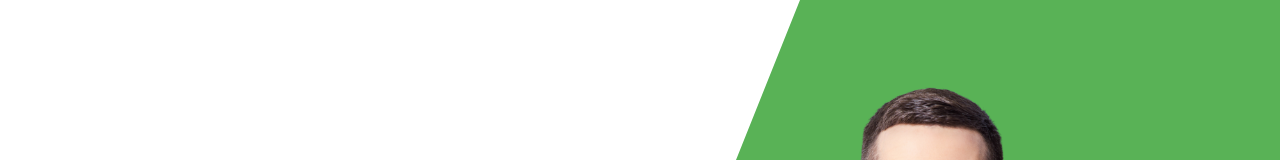
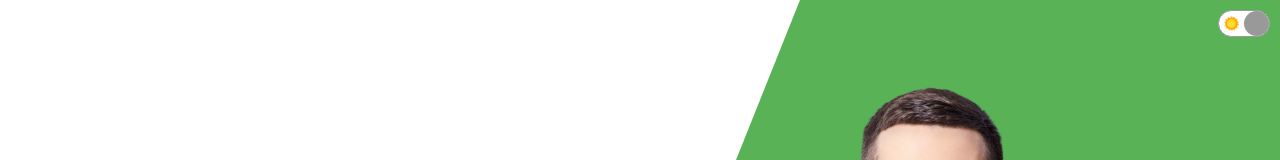
Before and after one commit to adesettiawan/react-landing-page, a React (Create React App) app: page / in a window 1280 px wide. Shown: the top 160 px of the page. Built offline with nearby package versions, Linux system fonts and the light colour scheme.

Commit message:
add usecontext

```diff
--- a/src/App.jsx
+++ b/src/App.jsx
@@ -1,12 +1,23 @@
-import React from "react";
+import React, { useContext } from "react";
 import About from "./components/about/About";
 import Contact from "./components/contact/Contact";
 import Intros from "./components/intro/Intros";
 import ProductList from "./components/productList/ProductList";
+import Toggle from "./components/Toggle/Toggle";
+import { ThemeContext } from "./context.js";
 
 function App() {
+  const theme = useContext(ThemeContext);
+  const darkMode = theme.state.darkMode;
+
   return (
-    <div>
+    <div
+      style={{
+        backgroundColor: darkMode ? "#222" : "#fff",
+        color: darkMode && "#fff",
+      }}
+    >
+      <Toggle />
       <Intros />
       <About />
       <ProductList />
--- /dev/null
+++ b/src/components/Toggle/Toggle.jsx
@@ -0,0 +1,27 @@
+import React, { useContext } from "react";
+import Sun from "../../img/sun.png";
+import Moon from "../../img/moon.png";
+import "./toggle.css";
+import { ThemeContext } from "../../context";
+
+const Toggle = () => {
+  const theme = useContext(ThemeContext);
+
+  const handleClick = () => {
+    theme.dispatch({ type: "TOGGLE" });
+  };
+
+  return (
+    <div className="t">
+      <img src={Sun} alt="" className="t-icon" />
+      <img src={Moon} alt="" className="t-icon" />
+      <div
+        className="t-button"
+        onClick={handleClick}
+        style={{ left: theme.state.darkMode ? 0 : 25 }}
+      ></div>
+    </div>
+  );
+};
+
+export default Toggle;
--- /dev/null
+++ b/src/components/Toggle/toggle.css
@@ -0,0 +1,28 @@
+.t {
+  width: 50px;
+  height: 25px;
+  border-radius: 20px;
+  position: fixed;
+  top: 10px;
+  right: 10px;
+  z-index: 999;
+  background-color: #fff;
+  border: 1px solid #999;
+  align-items: center;
+  justify-content: space-around;
+  display: flex;
+}
+
+.t-icon {
+  width: 15px;
+  height: 15px;
+}
+
+.t-button {
+  width: 25px;
+  height: 25px;
+  background-color: #999;
+  position: absolute;
+  border-radius: 50%;
+  cursor: pointer;
+}
--- a/src/components/contact/Contact.jsx
+++ b/src/components/contact/Contact.jsx
@@ -1,13 +1,16 @@
-import React, { useRef, useState } from "react";
+import React, { useContext, useRef, useState } from "react";
 import "./contact.css";
 import Phone from "../../img/phone.png";
 import Address from "../../img/address.png";
 import Email from "../../img/email.png";
 import emailjs from "@emailjs/browser";
+import { ThemeContext } from "../../context";
 
 const Contact = () => {
   const formRef = useRef();
   const [done, setDone] = useState(false);
+  const theme = useContext(ThemeContext);
+  const darkMode = theme.state.darkMode;
 
   const handleSubmit = (e) => {
     e.preventDefault();
@@ -57,10 +60,42 @@
             freelancing if the right project comes along. me.
           </p>
           <form ref={formRef} onSubmit={handleSubmit}>
-            <input type="text" placeholder="Name" name="user_name" />
-            <input type="text" placeholder="Subject" name="user_subject" />
-            <input type="text" placeholder="Email" name="user_email" />
-            <textarea rows="5" placeholder="Message" name="message" />
+            <input
+              style={{
+                backgroundColor: darkMode && "#333",
+                color: darkMode && "#fff",
+              }}
+              type="text"
+              placeholder="Name"
+              name="user_name"
+            />
+            <input
+              style={{
+                backgroundColor: darkMode && "#333",
+                color: darkMode && "#fff",
+              }}
+              type="text"
+              placeholder="Subject"
+              name="user_subject"
+            />
+            <input
+              style={{
+                backgroundColor: darkMode && "#333",
+                color: darkMode && "#fff",
+              }}
+              type="text"
+              placeholder="Email"
+              name="user_email"
+            />
+            <textarea
+              style={{
+                backgroundColor: darkMode && "#333",
+                color: darkMode && "#fff",
+              }}
+              rows="5"
+              placeholder="Message"
+              name="message"
+            />
             <button>Submit</button>
             {done && "  Thank you..."}
           </form>
--- a/src/components/contact/contact.css
+++ b/src/components/contact/contact.css
@@ -80,3 +80,8 @@
   border-radius: 5px;
   width: 20%;
 }
+
+textarea:focus,
+input:focus {
+  outline: none;
+}
--- /dev/null
+++ b/src/context.js
@@ -0,0 +1,23 @@
+import { createContext, useReducer } from "react";
+
+export const ThemeContext = createContext();
+
+const INITIAL_STATE = {darkMode:false}
+
+const themeReducer = (state, action)=>{
+    switch (action.type) {
+        case 'TOGGLE':
+            return {darkMode: !state.darkMode}
+
+        default:
+            return state
+    }
+}
+
+export const ThemeProvider = (props) => {
+    const [state, dispatch] = useReducer(themeReducer, INITIAL_STATE)
+
+    return (
+        <ThemeContext.Provider value={{state,dispatch}}>{props.children}</ThemeContext.Provider>
+    )
+}
--- a/src/index.js
+++ b/src/index.js
@@ -1,10 +1,13 @@
 import React from 'react';
 import ReactDOM from 'react-dom/client';
 import App from './App';
+import { ThemeProvider } from './context';
 
 const root = ReactDOM.createRoot(document.getElementById('root'));
 root.render(
   <React.StrictMode>
-    <App />
+   <ThemeProvider>
+     <App />
+   </ThemeProvider>
   </React.StrictMode>
 );
```
